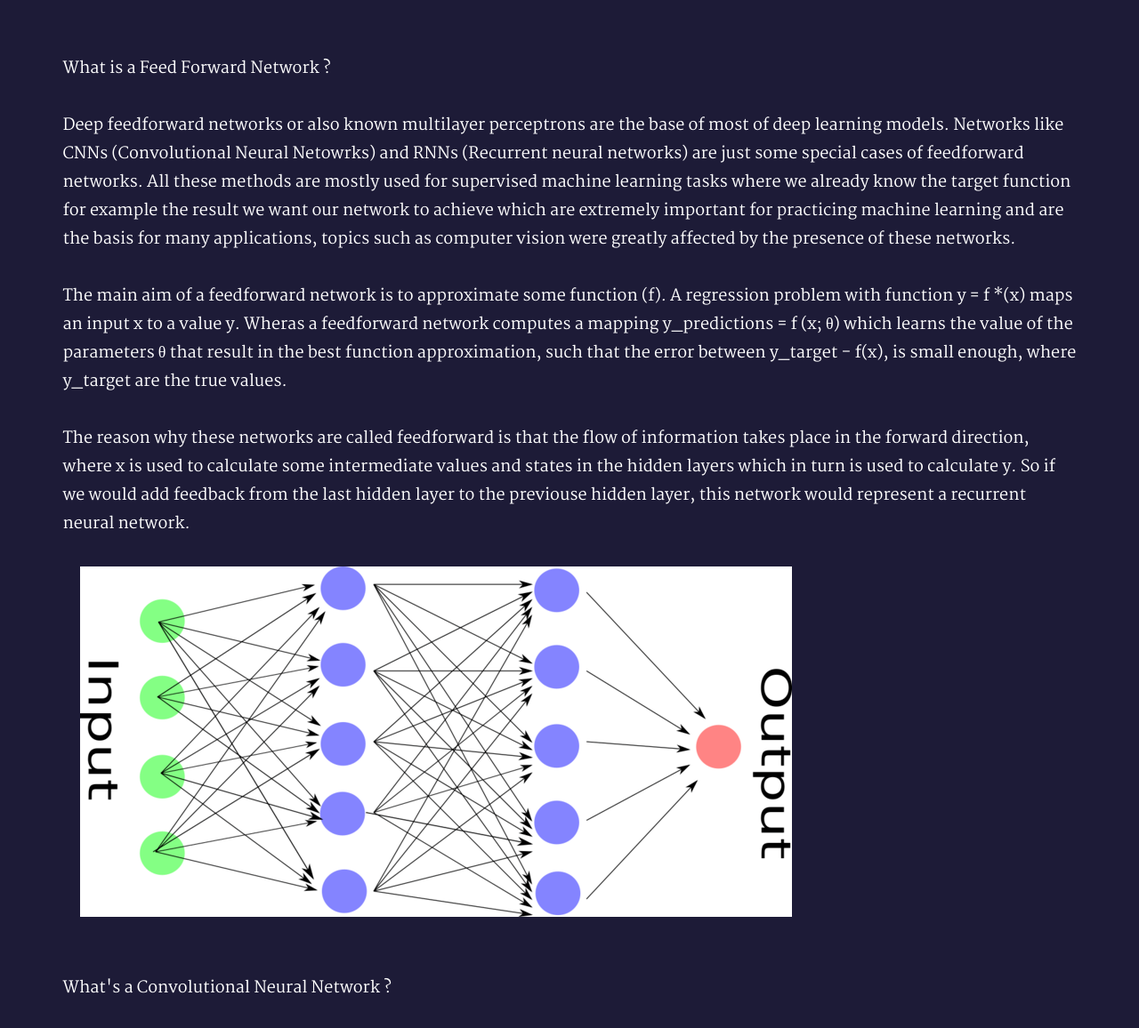
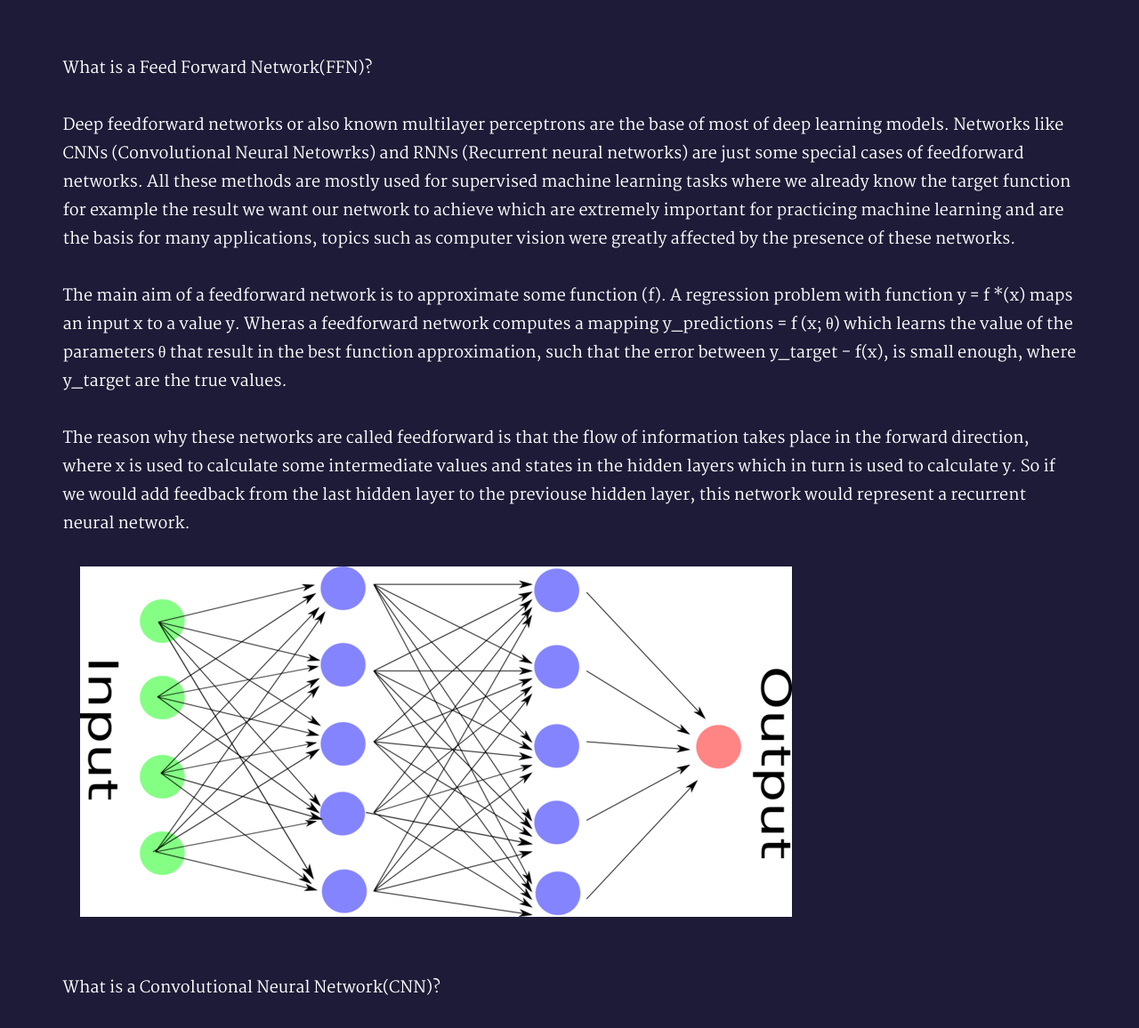
Before and after one commit to MaximumProgrammer/MaximumProgrammer.github.io, a plain HTML site: page index.html in a window 1280 px wide. Shown: the part 9414-10570 px from the top of the page at 89% size. Drawn offline with nearby package versions, Linux system fonts and the light colour scheme.

Commit message:
Did some bug fixes

```diff
--- a/index.html
+++ b/index.html
@@ -600,7 +600,7 @@ DOCTYPE html>
 
               	    <p style="color:#FFFFFF";
 					<h1 class="display-2">
-                    What is a Feed Forward Network ?
+                    What is a Feed Forward Network(FFN)?
                     </h1>
 					</p>
 
@@ -644,7 +644,7 @@ DOCTYPE html>
 
               	    <p style="color:#FFFFFF";
 					<h1 class="display-2">
-                    What's a Convolutional Neural Network ?
+                    What is a Convolutional Neural Network(CNN)?
                     </h1>
 					</p>
 
```
